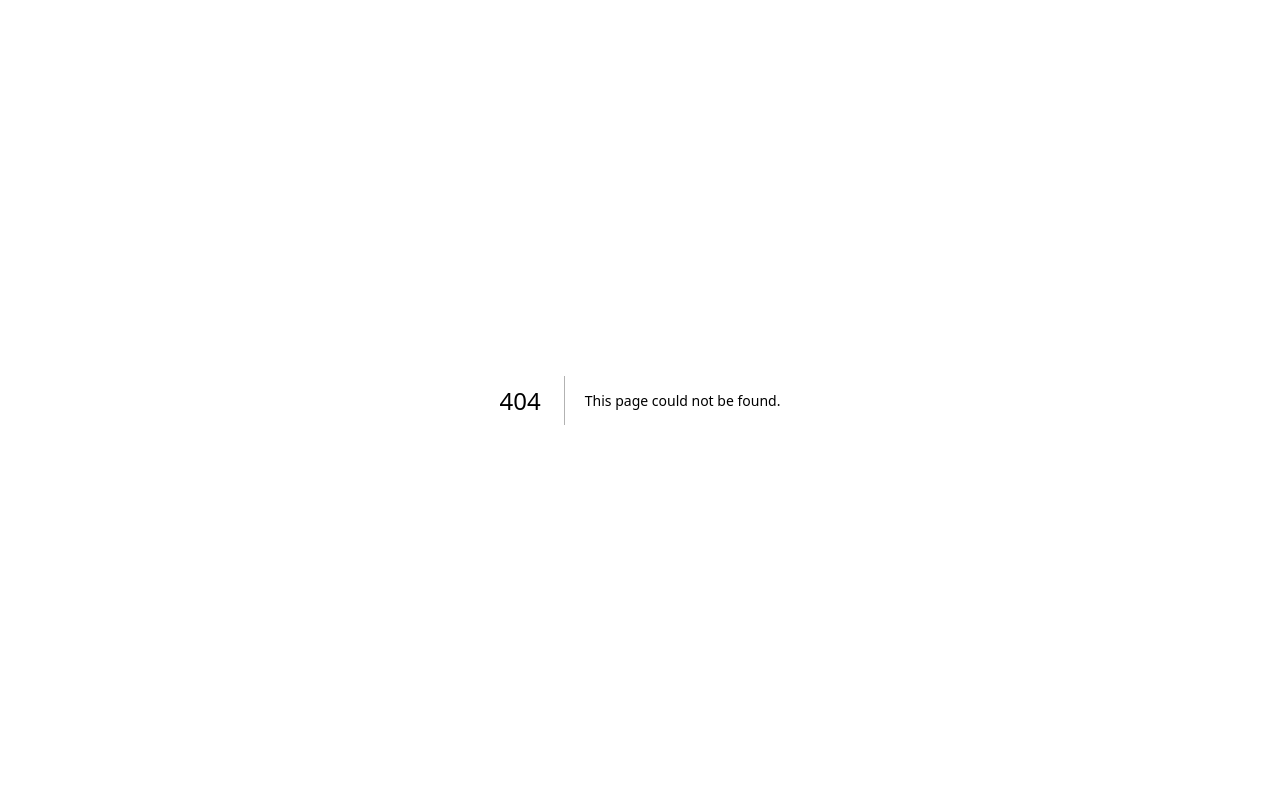
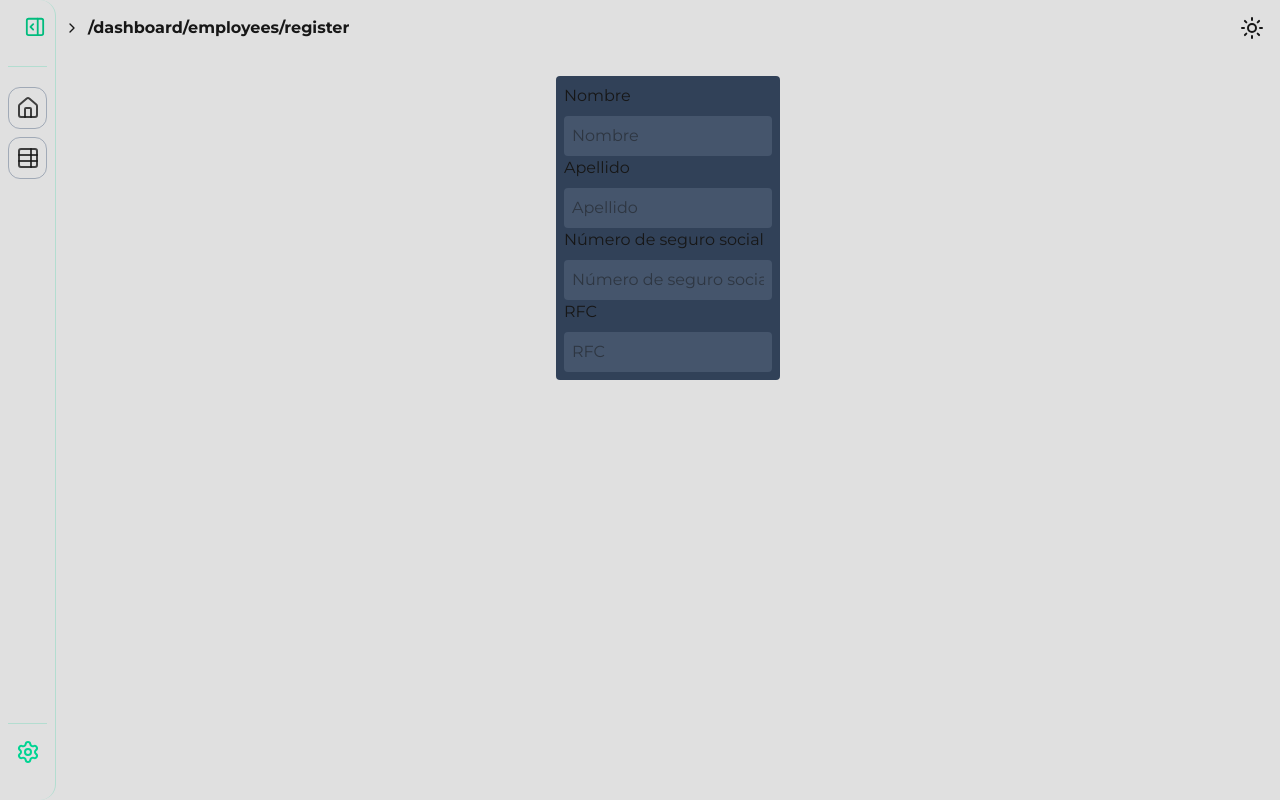
Before and after one commit to SofiDevOs/store-system-admin-panel, a Next.js app: page /dashboard/employees/register in a window 1280 px wide. Before the commit this address had no page. Built offline with nearby package versions, Linux system fonts and the light colour scheme.

Commit message:
🚧 Work in progress: Implementando formulario

```diff
--- a/src/app/dashboard/employees/components/EmployeeHeader.tsx
+++ b/src/app/dashboard/employees/components/EmployeeHeader.tsx
@@ -6,7 +6,7 @@ const EmployeeHeader = () => {
     <header className='flex w-full shadow shadow-foreground/10 p-4  items-center justify-end'>
         <Link
         className='px-2 py-1 text-white font-bold bg-slate-700 rounded-sm '
-        href={'/employee/register'}>
+        href={'/dashboard/employees/register'}>
             Agregar nuevo empleado
         </Link>
     </header>
--- /dev/null
+++ b/src/app/dashboard/employees/components/form/EmployeeForm.tsx
@@ -0,0 +1,27 @@
+"use client";
+import Form from "next/form";
+import Input from "./Input";
+
+const EmployeeForm = () => {
+	return (
+		<Form
+			action=""
+			className="flex flex-col self-center p-2 rounded bg-slate-700 w-fit"
+		>
+			<Input
+				name="name"
+				label="Nombre"
+				placeholder="El nombre del empleado"
+			/>
+			<Input
+				name="lastname"
+				label="Apellido"
+				placeholder="El apellido del Empleado"
+			/>
+			<Input name="nss" label="Número de seguro social" />
+			<Input name="rfc" label="RFC"  />
+		</Form>
+	);
+};
+
+export default EmployeeForm;
--- /dev/null
+++ b/src/app/dashboard/employees/components/form/Input.tsx
@@ -0,0 +1,28 @@
+import { cn } from "@/lib/utils";
+interface InputProps {
+	name: string;
+	type?: string;
+	label?: string;
+	placeholder?: string;
+	ClassName?: string;
+}
+const baseStyle =
+	"p-2 rounded bg-slate-600 outline-none focus:ring-2 focus:ring-slate-500";
+
+const Input = ({ name, type = "text", label, ClassName }: InputProps) => {
+	return (
+		<div className="flex flex-col gap-2">
+			<label htmlFor="name">{label}</label>
+			<input
+				type={type}
+				id={name}
+				name={name}
+				className={cn(baseStyle, ClassName)}
+				required
+				placeholder={label}
+			/>
+		</div>
+	);
+};
+
+export default Input;
--- /dev/null
+++ b/src/app/dashboard/employees/register/page.tsx
@@ -0,0 +1,12 @@
+import React from 'react'
+import EmployeeForm from '../components/form/EmployeeForm'
+
+const page = () => {
+  return (
+    <section className='flex flex-col  justify-center items-center gap-4'>
+        <EmployeeForm/>
+    </section>
+  )
+}
+
+export default page
```
